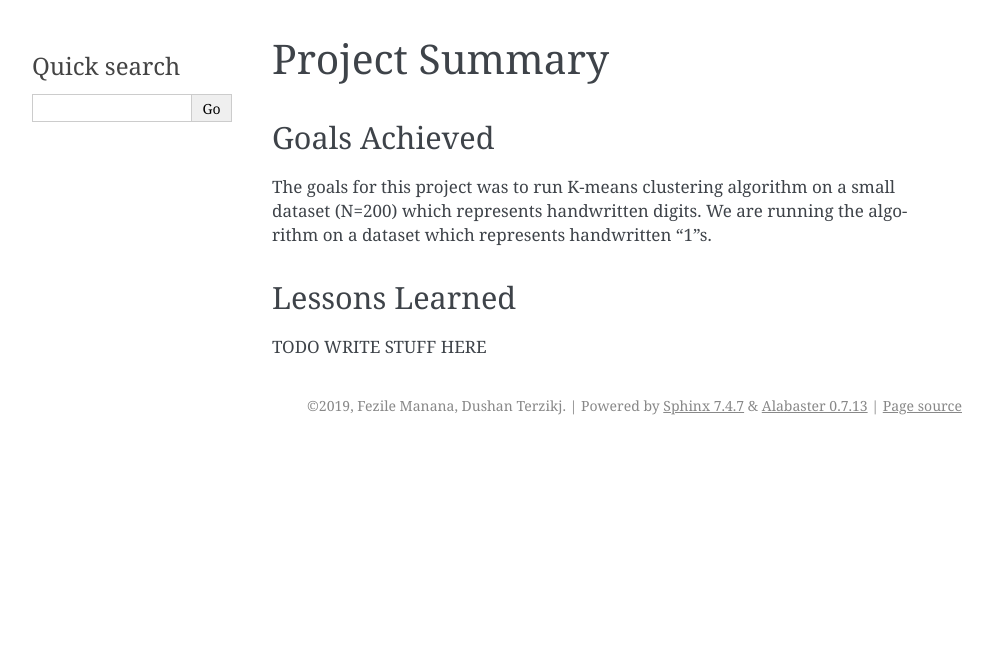
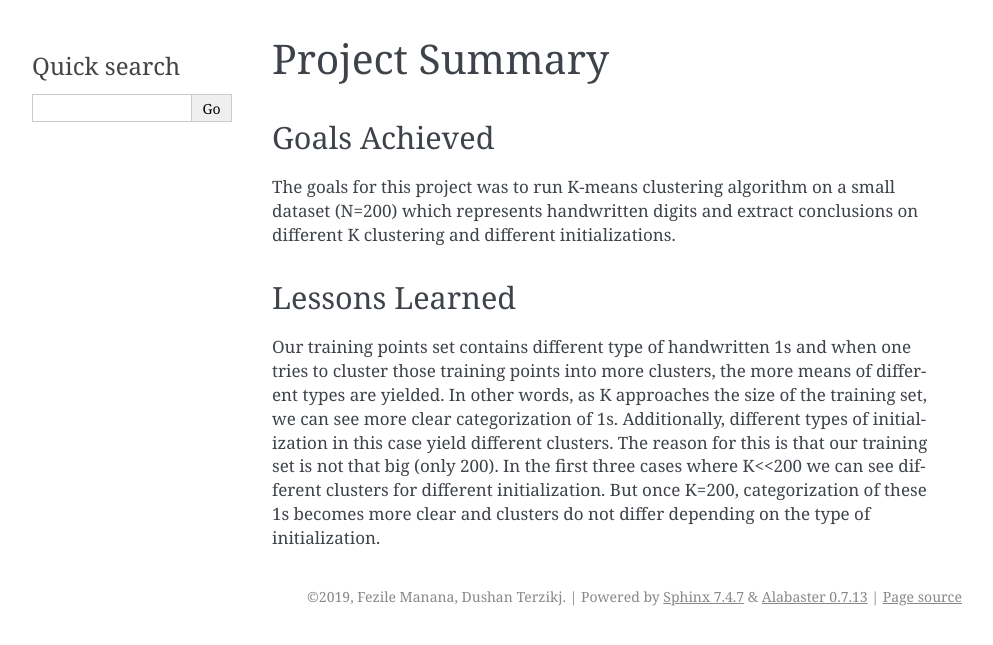
Before and after one commit to fmanana/JUB_Machine-Learning, a Sphinx documentation site: the page built from MiniProjects/MiniProject_01/docs/project.rst, in a window 1280 px wide. Shown: the top 645 px of the page, without its empty margins (148-1141 px from the left). Built offline with Sphinx 7.4.7, drawn with Linux system fonts in a browser that asks for light colours.

Commit message:
:memo: Improved documentation

```diff
--- a/MiniProjects/MiniProject_01/docs/index.rst
+++ b/MiniProjects/MiniProject_01/docs/index.rst
@@ -3,8 +3,8 @@
    You can adapt this file completely to your liking, but it should at least
    contain the root `toctree` directive.
 
-Welcome to K-means Clustering - ML homework 1's documentation!
-==============================================================
+Welcome to K-means Clustering - ML Miniproject 1 documentation!
+===============================================================
 
 This is an introduction to our project.
 
--- a/MiniProjects/MiniProject_01/docs/project.rst
+++ b/MiniProjects/MiniProject_01/docs/project.rst
@@ -5,10 +5,18 @@ Goals Achieved
 --------------
 
 The goals for this project was to run K-means clustering algorithm
-on a small dataset (N=200) which represents handwritten digits. We are
-running the algorithm on a dataset which represents handwritten "1"s.
+on a small dataset (N=200) which represents handwritten digits and extract
+conclusions on different K clustering and different initializations.
 
 Lessons Learned
 ---------------
 
-TODO WRITE STUFF HERE
+Our training points set contains different type of handwritten 1s and when
+one tries to cluster those training points into more clusters, the more means
+of different types are yielded. In other words, as K approaches the size
+of the training set, we can see more clear categorization of 1s.
+Additionally, different types of initialization in this case yield different
+clusters. The reason for this is that our training set is not that big (only 200).
+In the first three cases where K<<200 we can see different clusters for different
+initialization. But once K=200, categorization of these 1s becomes more clear
+and clusters do not differ depending on the type of initialization.
```
Also changed, not shown: MiniProjects/MiniProject_01/docs/tutorial.rst (+6 -2 lines), 15 other files.
